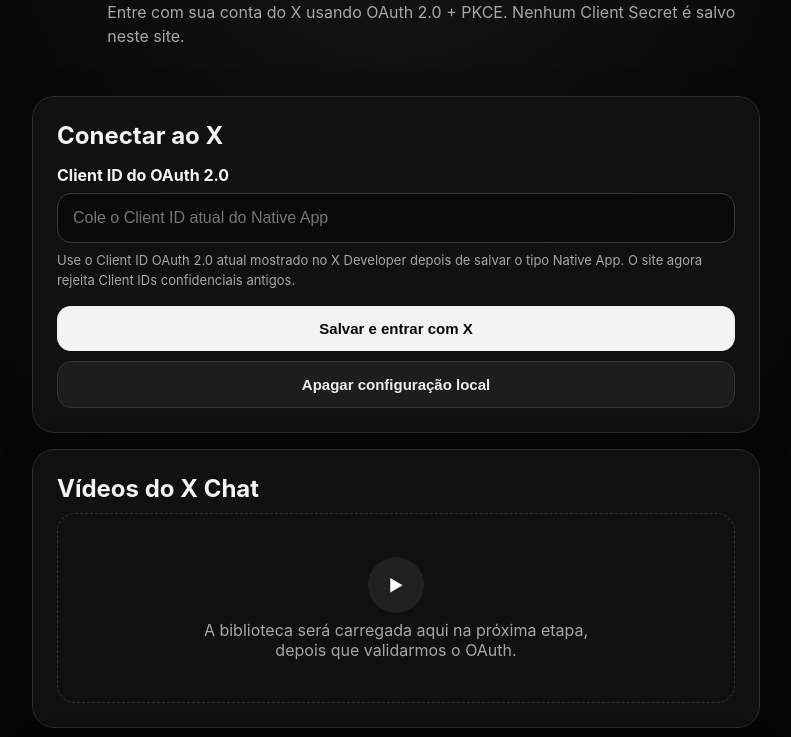
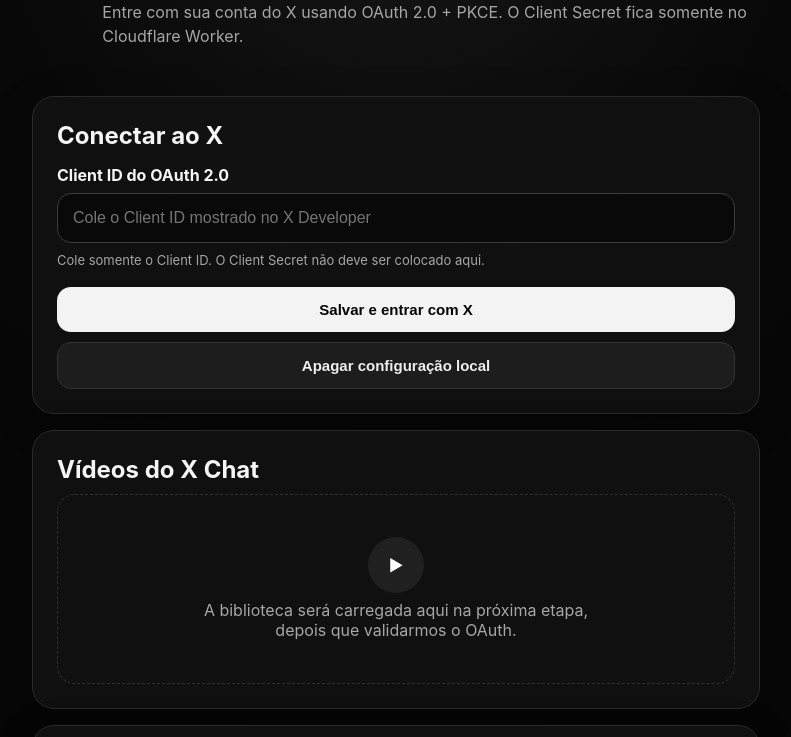
Before and after one commit to cmckauan-rgb/x-chat-player, a plain HTML site: page index.html in a window 1280 px wide. Shown: the part 141-878 px from the top of the page, without its empty margins (244-1035 px from the left). Drawn offline with Linux system fonts and the light colour scheme.

Commit message:
Switch UI back to confidential OAuth flow

```diff
--- a/index.html
+++ b/index.html
@@ -8,7 +8,7 @@
   <meta http-equiv="Pragma" content="no-cache">
   <meta http-equiv="Expires" content="0">
   <title>X Chat Player</title>
-  <link rel="stylesheet" href="styles.css?v=20260828-v6">
+  <link rel="stylesheet" href="styles.css?v=20260828-v7">
 </head>
 <body>
   <main class="shell">
@@ -17,15 +17,15 @@
       <div>
         <p class="eyebrow">PROTÓTIPO</p>
         <h1>X Chat Player</h1>
-        <p class="muted">Entre com sua conta do X usando OAuth 2.0 + PKCE. Nenhum Client Secret é salvo neste site.</p>
+        <p class="muted">Entre com sua conta do X usando OAuth 2.0 + PKCE. O Client Secret fica somente no Cloudflare Worker.</p>
       </div>
     </section>
 
     <section class="card" id="setupCard">
       <h2>Conectar ao X</h2>
       <label for="clientId">Client ID do OAuth 2.0</label>
-      <input id="clientId" type="text" autocomplete="off" spellcheck="false" placeholder="Cole o Client ID atual do Native App">
-      <p class="hint">Use o Client ID OAuth 2.0 atual mostrado no X Developer depois de salvar o tipo Native App. O site agora rejeita Client IDs confidenciais antigos.</p>
+      <input id="clientId" type="text" autocomplete="off" spellcheck="false" placeholder="Cole o Client ID mostrado no X Developer">
+      <p class="hint">Cole somente o Client ID. O Client Secret não deve ser colocado aqui.</p>
       <button id="saveAndLogin" class="primary">Salvar e entrar com X</button>
       <button id="clearConfig" class="secondary">Apagar configuração local</button>
     </section>
@@ -53,6 +53,6 @@
     </section>
   </main>
 
-  <script src="app.js?v=20260828-v6"></script>
+  <script src="app.js?v=20260828-v7"></script>
 </body>
 </html>
```
